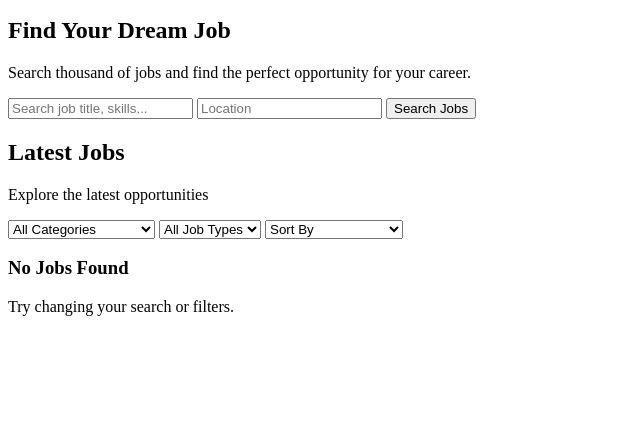
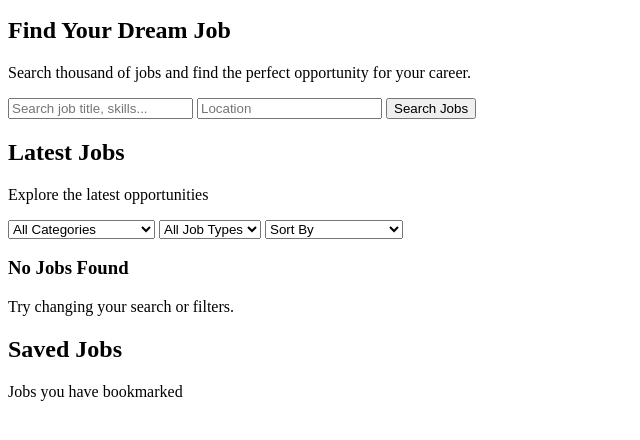
Before and after one commit to Aakash76k/Job-Finder, a plain HTML site: page index.html in a window 1280 px wide. Shown: the part 68-508 px from the top of the page, without its empty margins (0-640 px from the left). Drawn offline with Linux system fonts and the light colour scheme.

```diff
--- a/index.html
+++ b/index.html
@@ -92,6 +92,17 @@
           </div>
      </section>
 
+     <!-- Saved Jobs -->
+      <section class="saved-section" id="saved">
+        <div class="section-heading">
+            <h2>Saved Jobs</h2>
+            <p>Jobs you have bookmarked</p>
+        </div>
+
+        <div id="savedJobs">
+            <!-- Saved jobs Javascript se ayengi -->
+        </div>
+      </section>
 
     <script src="script.js"></script>
 </body>
```
